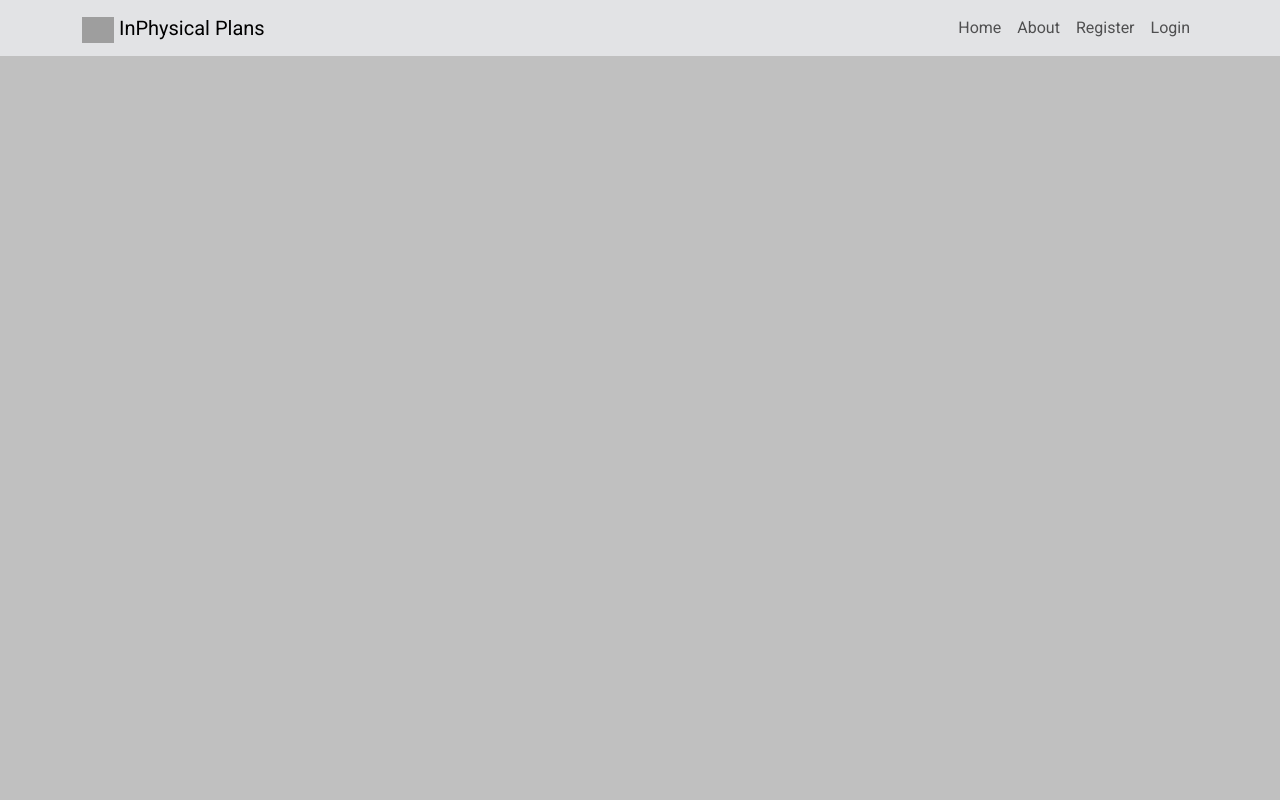
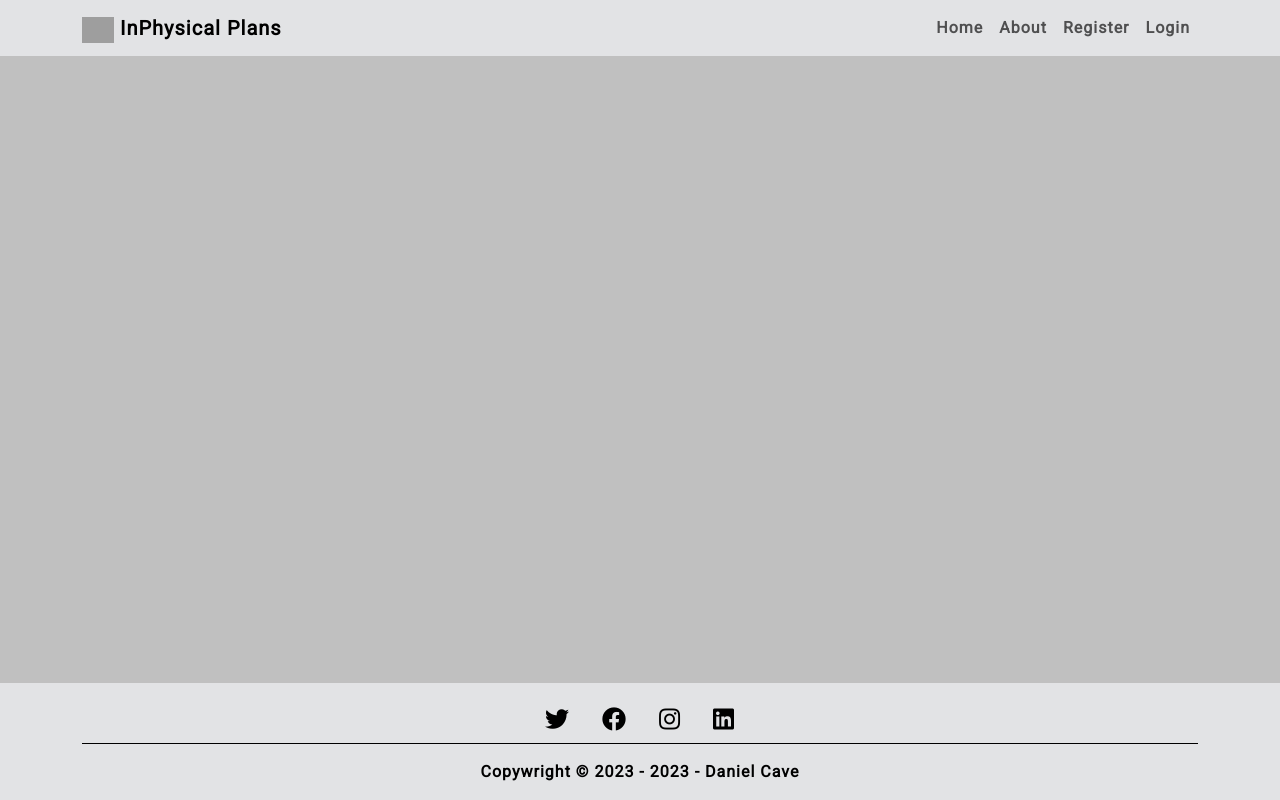
Before and after one commit to danieljcave/inphysical-plans, a Django app: page / in a window 1280 px wide. Run offline with Django 3.2, Linux system fonts and the light colour scheme; grey boxes are pictures that could not be loaded.

Commit message:
add footer to page along with current year script

```diff
--- a/static/css/style.css
+++ b/static/css/style.css
@@ -1,9 +1,27 @@
 body {
     background-color: rgb(192, 192, 192);
     font-family: 'Roboto', sans-serif;
-    font-weight: 500;
+    font-weight: 600;
+    letter-spacing: 1px;
 }
 
-h1 {
-    color: red;
+/* Footer Icons */
+.f-icons {
+    color: black;
+    font-size: 1.5rem;
 }
+
+.f-icons:hover {
+    color: rgba(0, 0, 0, 0.5)
+}
+
+/* Footer Line Break */
+.footer-break {
+    border-bottom: 1px solid black;
+}
+
+/* Footer Copywright Text */
+.footer-text {
+    font-size: 1rem;
+    color: black;
+}
--- a/templates/base.html
+++ b/templates/base.html
@@ -7,10 +7,10 @@
     <meta charset="UTF-8" />
     <meta http-equiv="X-UA-Compatible" content="IE=edge" />
     <meta name="viewport" content="width=device-width, initial-scale=1.0" />
-
     <link rel="preconnect" href="https://fonts.googleapis.com">
     <link rel="preconnect" href="https://fonts.gstatic.com" crossorigin>
     <link href="https://fonts.googleapis.com/css2?family=Roboto&display=swap" rel="stylesheet">
+    <link rel="stylesheet" href="https://cdnjs.cloudflare.com/ajax/libs/font-awesome/5.15.3/css/all.min.css">
     <link href="https://cdn.jsdelivr.net/npm/bootstrap@5.3.2/dist/css/bootstrap.min.css" rel="stylesheet"
         integrity="sha384-T3c6CoIi6uLrA9TneNEoa7RxnatzjcDSCmG1MXxSR1GAsXEV/Dwwykc2MPK8M2HN" crossorigin="anonymous" />
     <script src="https://cdn.jsdelivr.net/npm/bootstrap@5.3.2/dist/js/bootstrap.bundle.min.js"
@@ -42,7 +42,6 @@
                         <a class="nav-link" href="#">About</a>
                     </li>
                     <!-- Added Until code is ready for user authentication
-
                     <li class="nav-item">
                         <a class="nav-link" href="#">Logout</a>
                     </li> -->
@@ -59,4 +58,36 @@
     </nav>
 </body>
 
+<!-- Footer -->
+<footer class="py-3 bg-secondary-subtle fixed-bottom">
+    <div class="container">
+        <ul class="nav justify-content-center mb-3 footer-break">
+            <li class="nav-item">
+                <a href="https://twitter.com/home/" target=”_blank” class="nav-link"><i
+                        class="fab fa-twitter f-icons"></i></a>
+            </li>
+            <li class="nav-item">
+                <a href="https://www.facebook.com/" target=”_blank” class="nav-link"><i
+                        class="fab fa-facebook f-icons"></i></a>
+            </li>
+            <li class="nav-item">
+                <a href="https://www.instagram.com/" target=”_blank” class="nav-link"><i
+                        class="fab fa-instagram f-icons"></i></a>
+            </li>
+            <li class="nav-item">
+                <a href="https://www.linkedin.com/in/daniel-cave/" target=”_blank” class="nav-link"><i
+                        class="fab fa-linkedin f-icons"></i></a>
+            </li>
+        </ul>
+        <div class="footer-text text-center">Copywright &copy; 2023 - <span id="current-year"></span> - Daniel Cave
+        </div>
+    </div>
+    </div>
+</footer>
+
+<!-- Shows current year footer script for copywright -->
+<script>
+    document.getElementById("current-year").innerHTML = (new Date().getFullYear());
+</script>
+
 </html>
```
